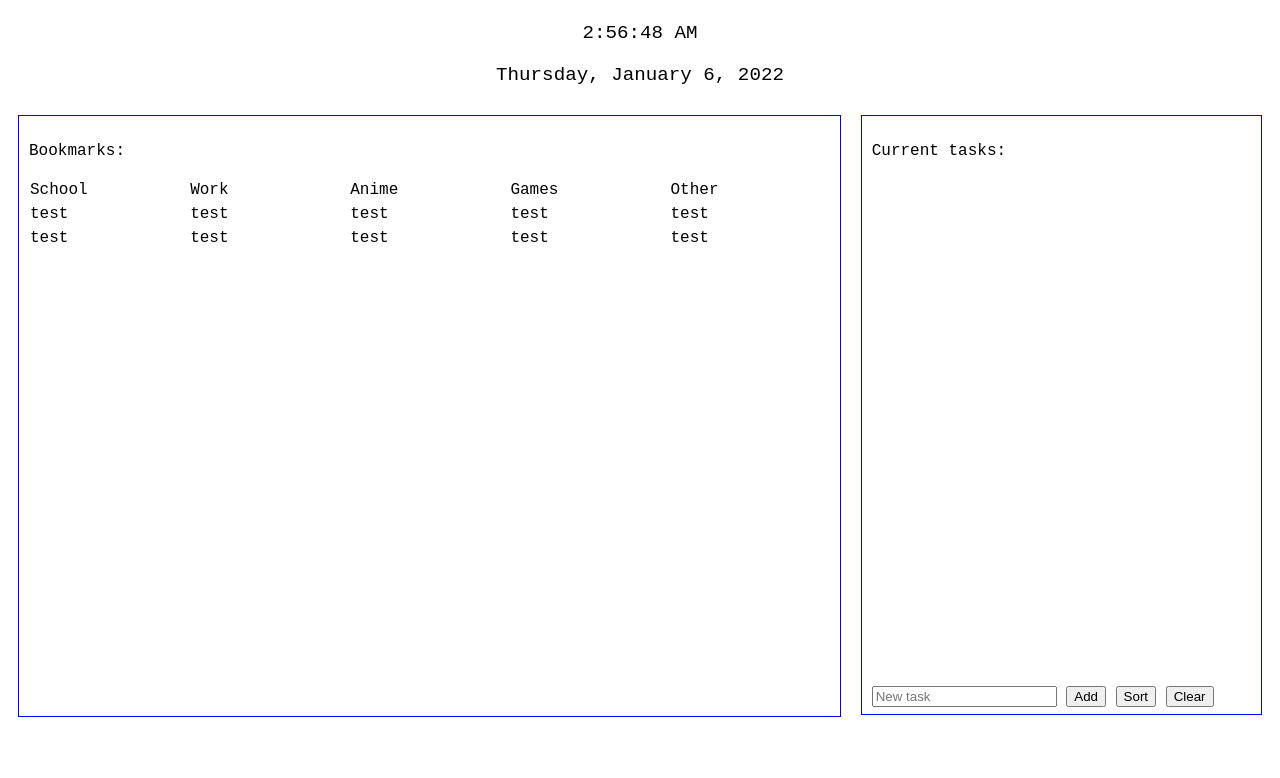
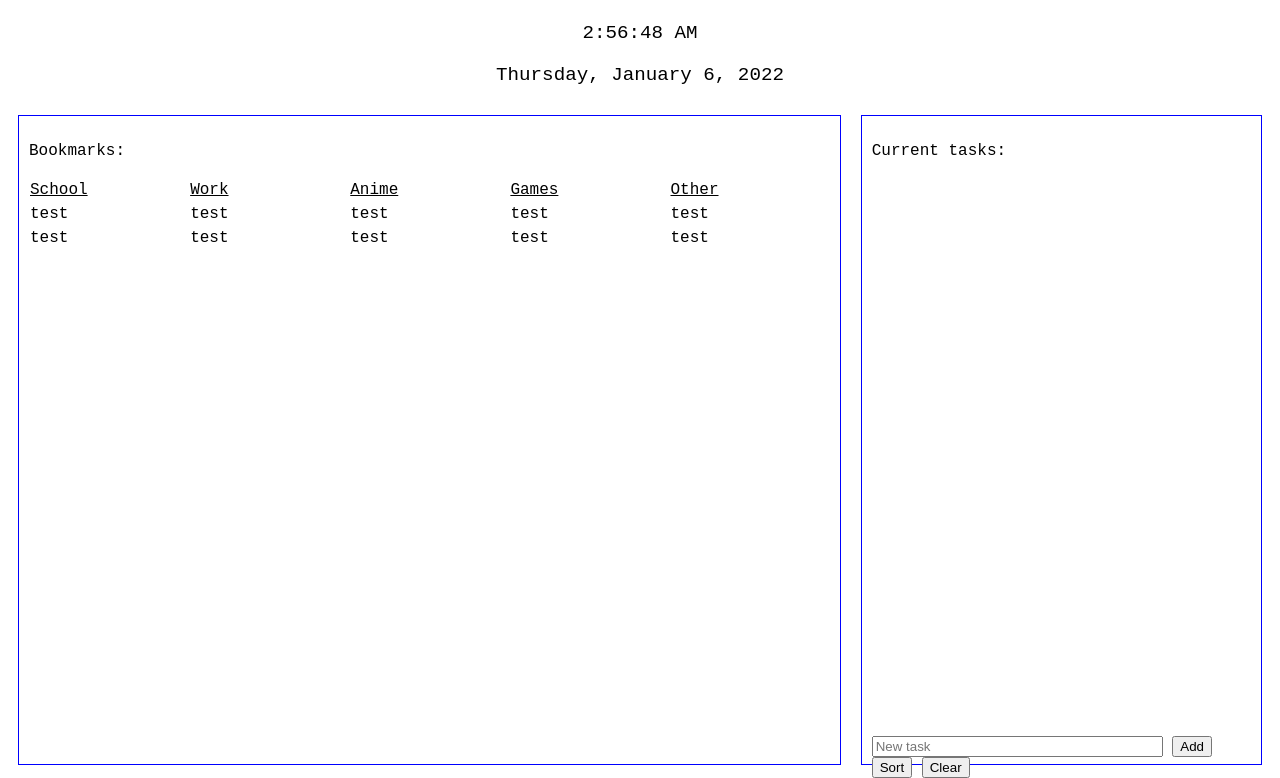
Before and after one commit to abusch8/Start-Page, a plain HTML site: page index.html in a window 1280 px wide. Shown: the part 73-851 px from the top of the page. Before the commit the page ends 800 px from the top, so only its background shows below. Drawn offline with Linux system fonts and the light colour scheme.

Commit message:
Cleaned up css

```diff
--- a/index.html
+++ b/index.html
@@ -4,7 +4,7 @@
     <meta charset="UTF-8">
     <meta http-equiv="X-UA-Compatible" content="IE=edge">
     <meta name="viewport" content="width=device-width, initial-scale=1.0">
-    <title>todo</title>
+    <title>Start Page</title>
         <link rel="stylesheet" href=main.css>
 </head>
 <body>
@@ -43,7 +43,7 @@
     </div>
     <div class="todo">
         <p>Current tasks:</p>
-        <div class="list-wrap">
+        <div class="ol-wrap">
             <ol id='todo-list'></ol>
         </div>
         <div class="todo-menu">
--- a/main.css
+++ b/main.css
@@ -10,7 +10,7 @@ body {
 
 .table-wrap {
     height: 530px;
-    overflow-y: scroll;
+    overflow-y: auto;
 }
 
 table {
@@ -26,39 +26,37 @@ th, td {
 
 th {
     font-weight: normal;
+    text-decoration: underline;
 }
 
 .bookmarks {
     float: left;
     width: calc(66.666% - 20px);
-    min-height: 600px;
+    min-height: 650px;
     box-sizing: border-box;
-    margin: 10px 10px 10px 10px;
-    padding: 10px 10px 10px 10px;
+    margin: 10px;
+    padding: 10px;
     border: 1px solid blue;
 }
 
 .todo {
     float: right;
     width: calc(33.333% - 20px);
-    height: 600px;
+    height: 650px;
     box-sizing: border-box;
-    margin: 10px 10px 10px 10px;
-    padding: 10px 10px 10px 10px;
+    margin: 10px;
+    padding: 10px;
     border: 1px solid blue;
 }
 
-.list-wrap {
-
-    height: 510px;
-    overflow-y: scroll;
+.ol-wrap {
+    height: 550px;
+    overflow-y: auto;
 }
 
 ol {
-    margin-top: 0px;
-    margin-bottom: 5px;
+    margin: 0px;
 }
-
 
 li {
     cursor: pointer;
@@ -68,3 +66,12 @@ li {
 li.completed {
     text-decoration: line-through;
 }
+
+.todo-menu {
+    margin-top: 10px;
+    margin-bottom: 10px;
+}
+
+input {
+    width: 74.6%;
+}
```
